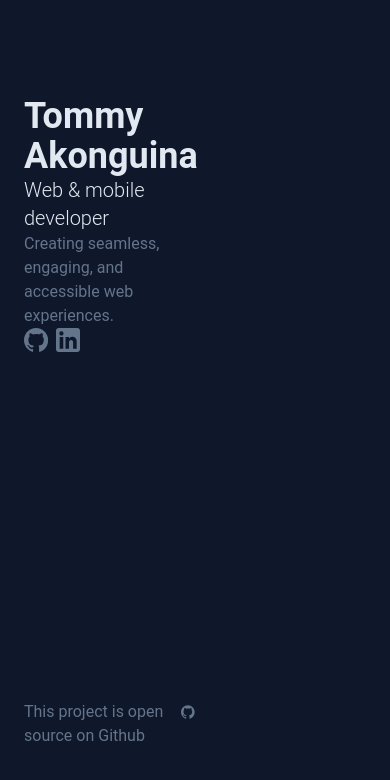
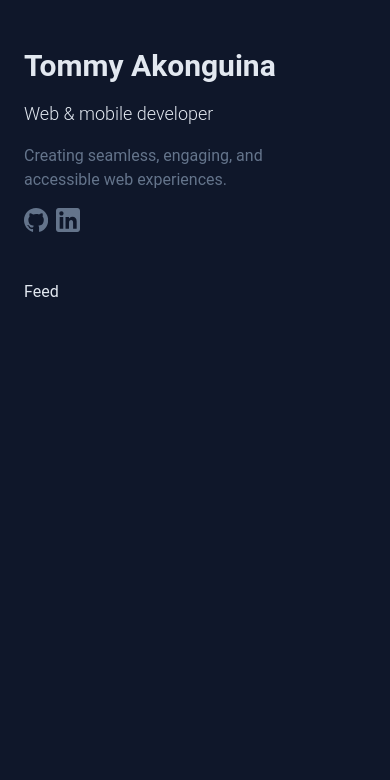
Before and after one commit to takonguina/personal-website, a Next.js app: page / in a window 390 px wide. Shown: the top 780 px of the page. Built offline with nearby package versions, Linux system fonts and the light colour scheme.

Commit message:
responsive and starting feed

```diff
--- a/src/app/page.tsx
+++ b/src/app/page.tsx
@@ -1,9 +1,11 @@
 import Header from "@/components/header";
+import Feed from "@/components/feed";
 
 export default function Home() {
   return (
-    <div className="max-w-[1080px] mx-auto h-[3000px]">
+    <div className="max-w-[1080px] mx-auto h-[3000px] flex flex-col lg:flex-row">
       <Header />
+      <Feed />
     </div>
   );
 }
--- /dev/null
+++ b/src/components/feed.tsx
@@ -0,0 +1,3 @@
+export default function Feed() {
+  return <div className="lg:my-24 lg:w-1/2">Feed</div>;
+}
--- a/src/components/header.tsx
+++ b/src/components/header.tsx
@@ -14,11 +14,11 @@ const logos = [
 
 export default function Header() {
   return (
-    <header className="sticky top-24 h-[calc(100vh-12rem)] w-1/2 flex flex-col justify-between">
-      <div>
-        <h1 className="text-4xl font-bold">Tommy Akonguina</h1>
-        <p className="text-xl font-light">Web & mobile developer</p>
-        <p className="text-base text-primary">
+    <header className="lg:sticky top-24 lg:h-[calc(100vh-12rem)] h-auto w-full lg:w-1/2 flex flex-col justify-between my-12">
+      <div className="flex flex-col gap-4">
+        <h1 className="text-3xl md:text-4xl font-bold">Tommy Akonguina</h1>
+        <p className="text-lg md:text-xl font-light">Web & mobile developer</p>
+        <p className="text-base text-primary w-64">
           Creating seamless, engaging, and accessible web experiences.
         </p>
         <div className="flex space-x-2">
@@ -43,7 +43,7 @@ export default function Header() {
         target="_blank"
         rel="noopener noreferrer"
       >
-        <div className="flex transition-colors text-primary hover:text-white">
+        <div className="flex transition-colors text-primary hover:text-white hidden lg:flex">
           <p className="mr-2">This project is open source on Github</p>
           <GithubLogo className="text-current" />
         </div>
```
